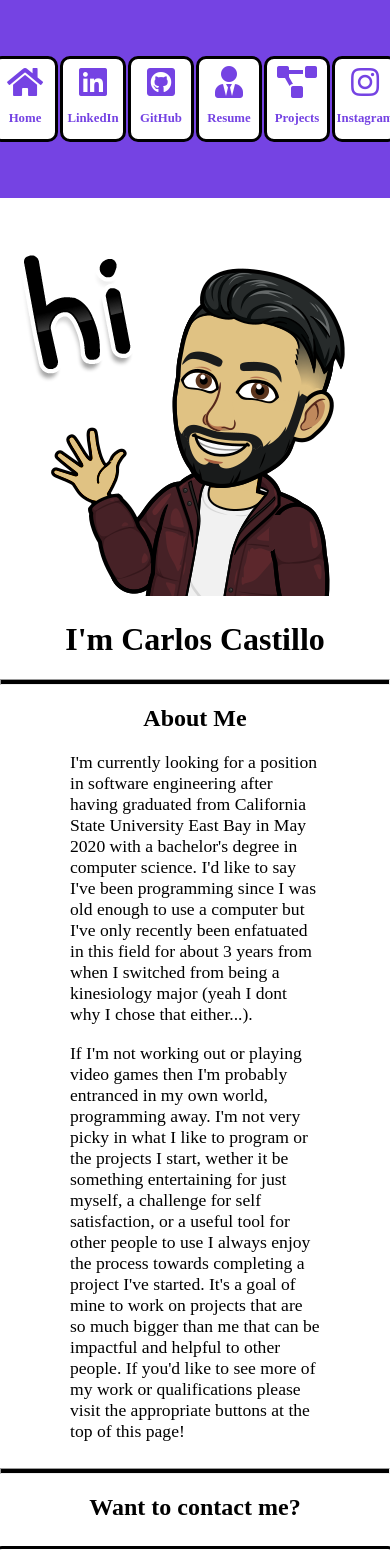
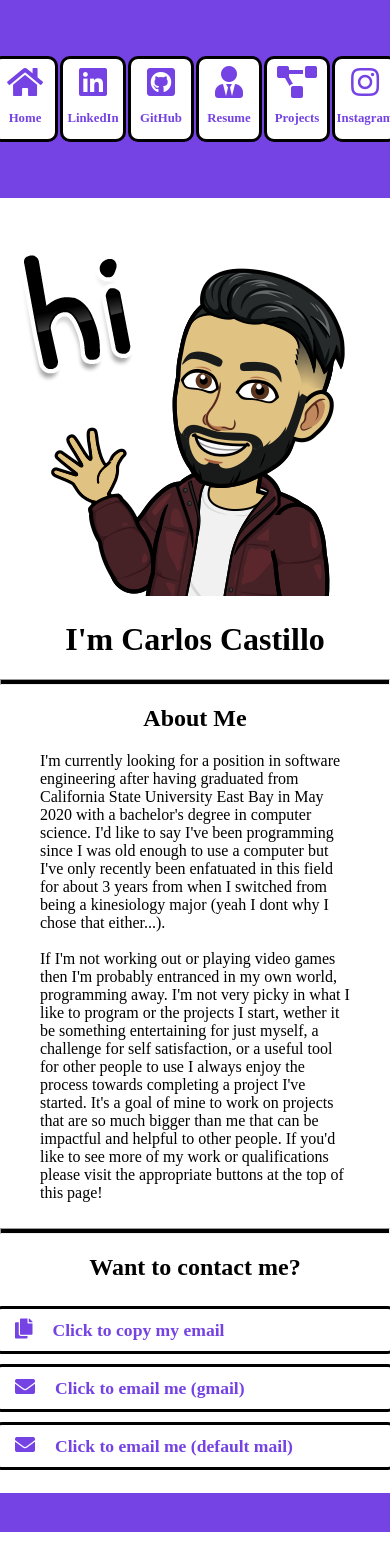
Before and after one commit to AGuyNamedC-Los/personal-website, a React (Create React App) app: page / in a window 390 px wide. Shown: the top 1556 px of the page. After the commit the page ends 1532 px from the top, so only its background shows below. Built offline with nearby package versions, Linux system fonts and the light colour scheme.

Commit message:
made home page more responsive

```diff
--- a/src/temp.css
+++ b/src/temp.css
@@ -105,6 +105,15 @@ span {
     .about_me p {
         font-size: 1.1rem;
         padding: 0 70px;
+    }
+
+    span { font-size: 1.1rem;}
+}
+
+@media screen and (max-width: 500px) {
+    .about_me p {
+        font-size: 1rem;
+        padding: 0 40px;
     }
 
     span { font-size: 1.1rem;}
```
